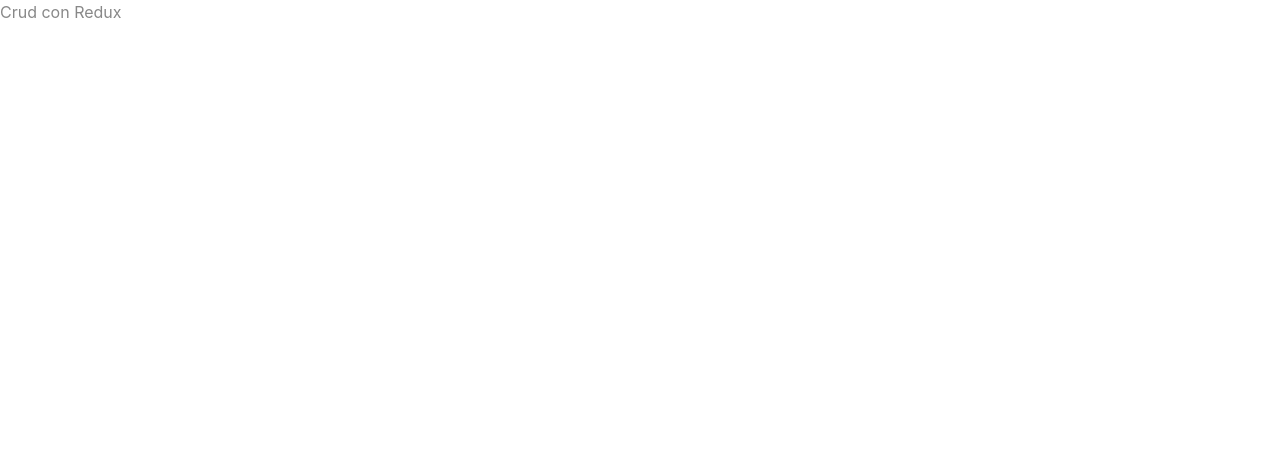
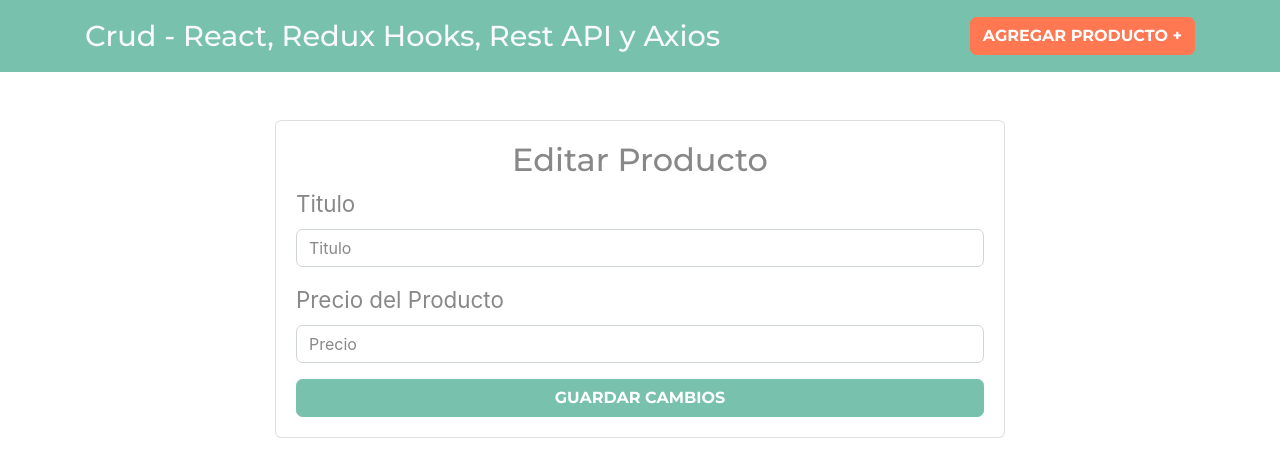
Before and after one commit to crisroddev/react-hooks-redux, a React (Create React App) app in the folder redux-hooks/: page /productos/editar/1 in a window 1280 px wide. Shown: the top 476 px of the page. Built offline with nearby package versions, Linux system fonts and the light colour scheme.

Commit message:
routing y componentes

```diff
--- a/redux-hooks/package.json
+++ b/redux-hooks/package.json
@@ -6,6 +6,7 @@
     "react": "^16.10.2",
     "react-dom": "^16.10.2",
     "react-redux": "^7.1.1",
+    "react-router-dom": "^5.1.2",
     "react-scripts": "3.2.0",
     "redux": "^4.0.4",
     "redux-thunk": "^2.3.0"
--- a/redux-hooks/src/App.js
+++ b/redux-hooks/src/App.js
@@ -1,4 +1,11 @@
 import React from 'react';
+import { BrowserRouter as Router, Route, Switch } from 'react-router-dom';
+
+// Components
+import Header from './components/Header';
+import Productos from './components/Productos';
+import NuevoProducto from './components/NuevoProducto';
+import EditarProducto from './components/EditarProducto';
 
 // Redux
 import store from './store';
@@ -6,11 +13,18 @@ import { Provider } from 'react-redux';
 
 function App() {
   return (
-    <Provider store={store}>
-      <div className="App">
-        <p>Crud con Redux</p>
-      </div>
+    <Router>
+      <Provider store={store}>
+        <Header/>
+        <div className="container">
+          <Switch>
+            <Route exact path="/" component={Productos}/>
+            <Route exact path="/productos/nuevo" component={NuevoProducto}/>
+            <Route exact path="/productos/editar/:id" component={EditarProducto}/>
+          </Switch>
+        </div>
     </Provider>
+    </Router>
   );
 }
 
--- /dev/null
+++ b/redux-hooks/src/components/EditarProducto.js
@@ -0,0 +1,38 @@
+import React from 'react';
+
+const EditarProducto = () => {
+    return (
+        <div className="row justify-content-center mt-5">
+        <div className="col-md-8">
+            <div className="card">
+                <div className="card-body">
+                    <h2 className="text-center">Editar Producto</h2>
+                    <form>
+                        <div className="form-group">
+                            <label>Titulo</label>
+                            <input
+                                type="text"
+                                className="form-control"
+                                placeholder="Titulo"
+                            />
+                        </div>
+                        <div className="form-group">
+                            <label>Precio del Producto</label>
+                            <input
+                                type="text"
+                                className="form-control"
+                                placeholder="Precio"
+                            />
+                        </div>
+
+                        <button type="submit" className="btn btn-primary font-weight-bold text-uppercase d-block w-100">Guardar Cambios</button>
+                    </form>
+
+                </div>
+            </div>
+        </div>
+    </div>
+     );
+}
+
+export default EditarProducto;
--- /dev/null
+++ b/redux-hooks/src/components/Header.js
@@ -0,0 +1,21 @@
+import React from 'react';
+import { Link } from 'react-router-dom';
+
+const Header = () => {
+    return (
+        <nav className="navbar navbar-expand-lg navbar-dark bg-primary justify-content-between">
+            <div className="container">
+                <h1>
+                    <Link to={'/'} className="text-light">
+                        Crud - React, Redux Hooks, Rest API y Axios
+                    </Link>
+                </h1>
+                <Link to={'/productos/nuevo'} className="btn btn-danger nuevo-post d-block d-md-inline-block">
+                    Agregar Producto &#43;
+                </Link>
+            </div>
+        </nav>
+     );
+}
+
+export default Header;
--- /dev/null
+++ b/redux-hooks/src/components/NuevoProducto.js
@@ -0,0 +1,38 @@
+import React from 'react';
+
+const NuevoProducto = () => {
+    return (
+        <div className="row justify-content-center mt-5">
+            <div className="col-md-8">
+                <div className="card">
+                    <div className="card-body">
+                        <h2 className="text-center mb-4 font-weight-bold ">Agregar Nuevo Libro</h2>
+                        <form>
+                            <div className="form-group">
+                                <label>Nombre Libro</label>
+                                <input
+                                    type="text"
+                                    className="form-control"
+                                    placeholder="Nombre Libro"
+                                />
+                            </div>
+                            <div className="form-group">
+                                <label>Precio Libro</label>
+                                <input
+                                    type="text"
+                                    className="form-control"
+                                    placeholder="Precio Libro"
+                                />
+                            </div>
+
+                            <button type="submit" className="btn btn-primary font-weight-bold text-uppercase d-block w-100">Agregar</button>
+                        </form>
+
+                    </div>
+                </div>
+            </div>
+        </div>
+     );
+}
+
+export default NuevoProducto;
--- /dev/null
+++ b/redux-hooks/src/components/Productos.js
@@ -0,0 +1,24 @@
+import React, { Fragment } from 'react';
+
+const Productos = () => {
+    return (
+        <Fragment>
+            <h2 className="text-center my-5">Listado de Productos</h2>
+
+            <table className="table table-striped">
+                <thead className="bg-primary table-dark">
+                    <tr>
+                        <th scope="col">Nombre</th>
+                        <th scope="col">Precio</th>
+                        <th scope="col">Acciones</th>
+                    </tr>
+                </thead>
+                <tbody>
+
+                </tbody>
+            </table>
+        </Fragment>
+     );
+}
+
+export default Productos;
```
Also changed, not shown: 1 other file (tests, documents, lock files or other folders).
